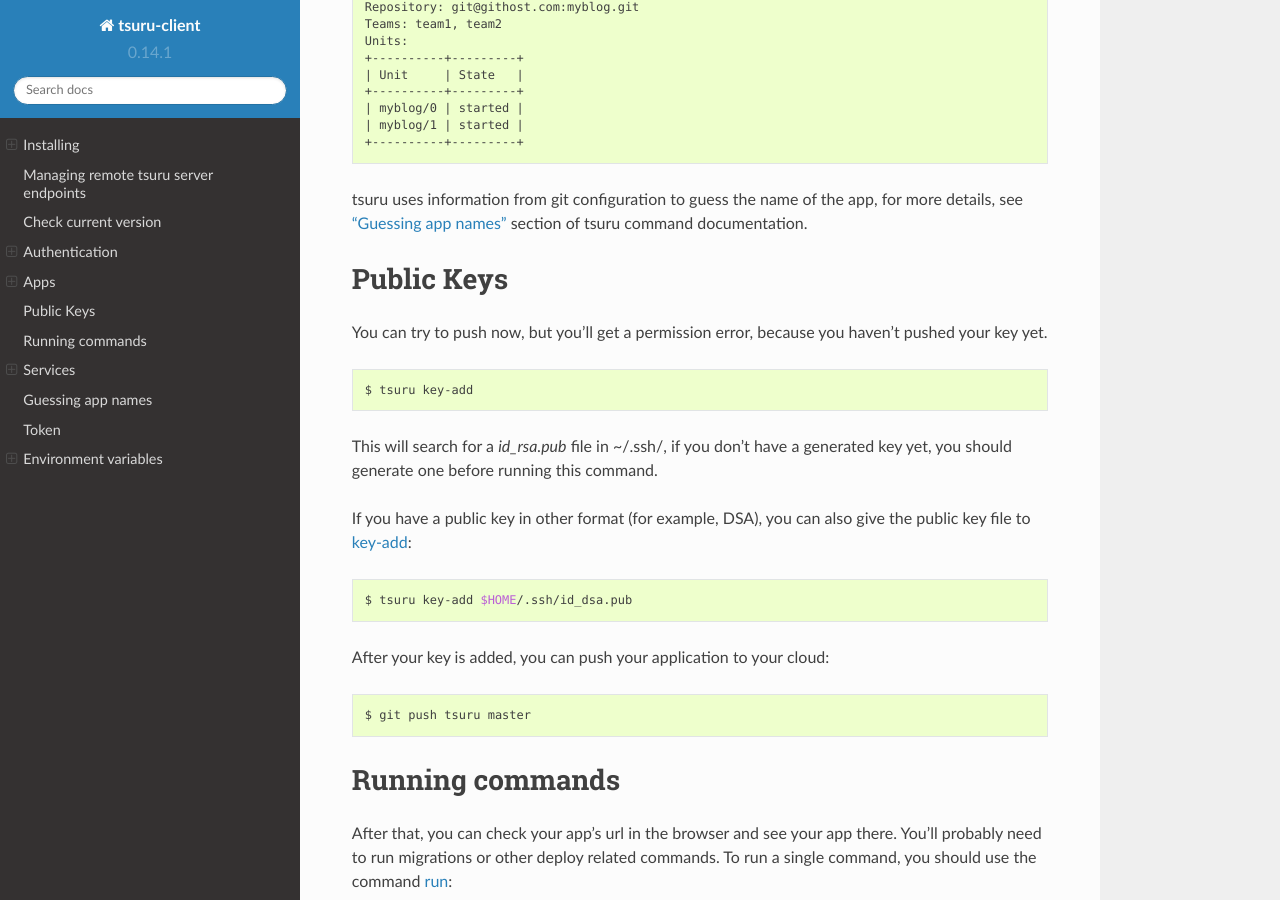
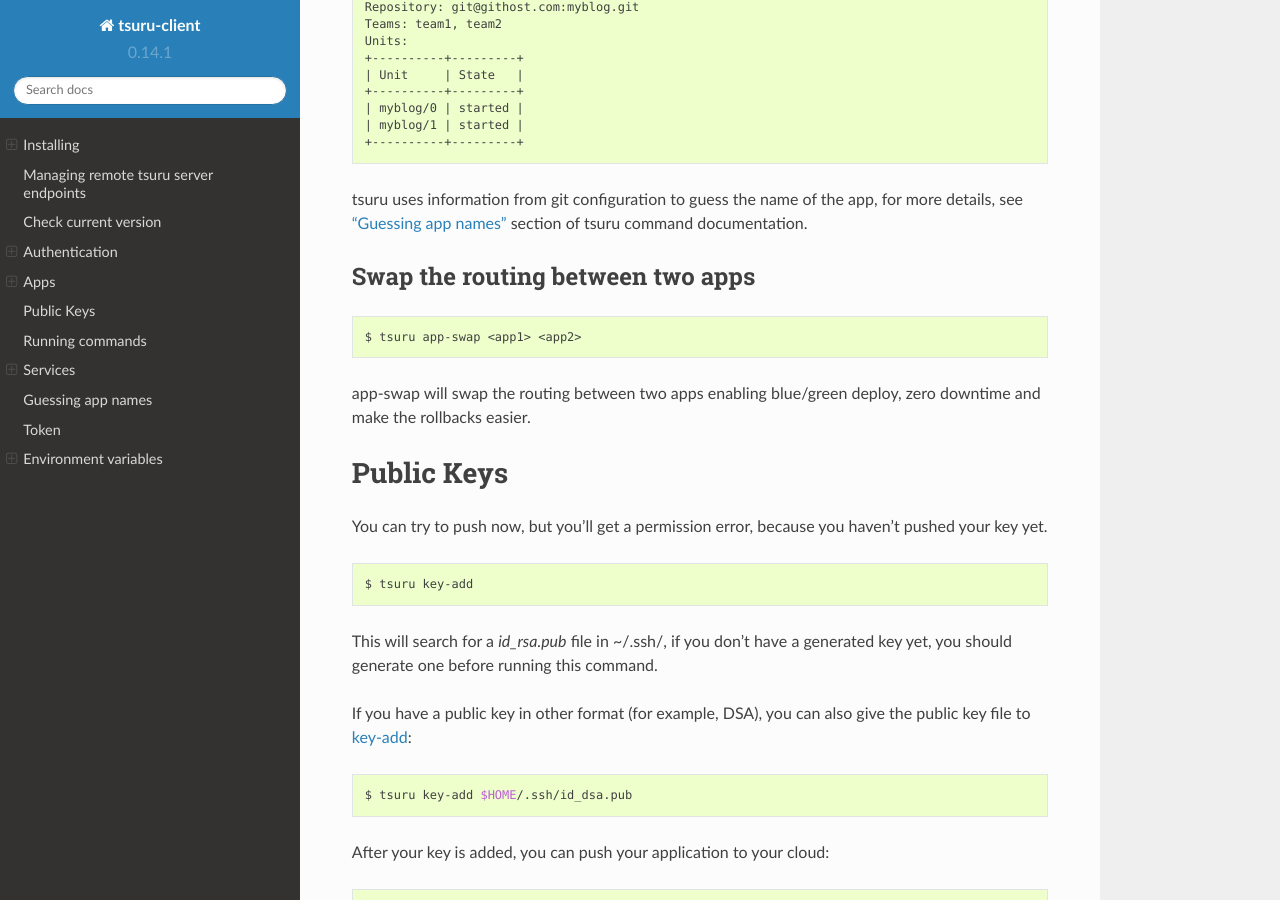
Before and after one commit to tsuru/tsuru-client, a Sphinx documentation site: the page built from docs/source/index.rst, in a window 1280 px wide and 900 px high, scrolled down 4969 px. Built offline with Sphinx 7.4.7 and the Read the Docs theme 2.0.0, drawn with Linux system fonts in a browser that asks for light colours.

Commit message:
docs: added docs about swap.

```diff
--- a/docs/source/index.rst
+++ b/docs/source/index.rst
@@ -315,6 +315,17 @@
 <http://godoc.org/github.com/tsuru/tsuru-client/tsuru#hdr-Guessing_app_names>`_
 section of tsuru command documentation.
 
+Swap the routing between two apps
+---------------------------------
+
+.. highlight:: bash
+
+::
+
+    $ tsuru app-swap <app1> <app2>
+
+app-swap will swap the routing between two apps enabling blue/green deploy, zero downtime and make the rollbacks easier.
+
 Public Keys
 ===========
 
```
